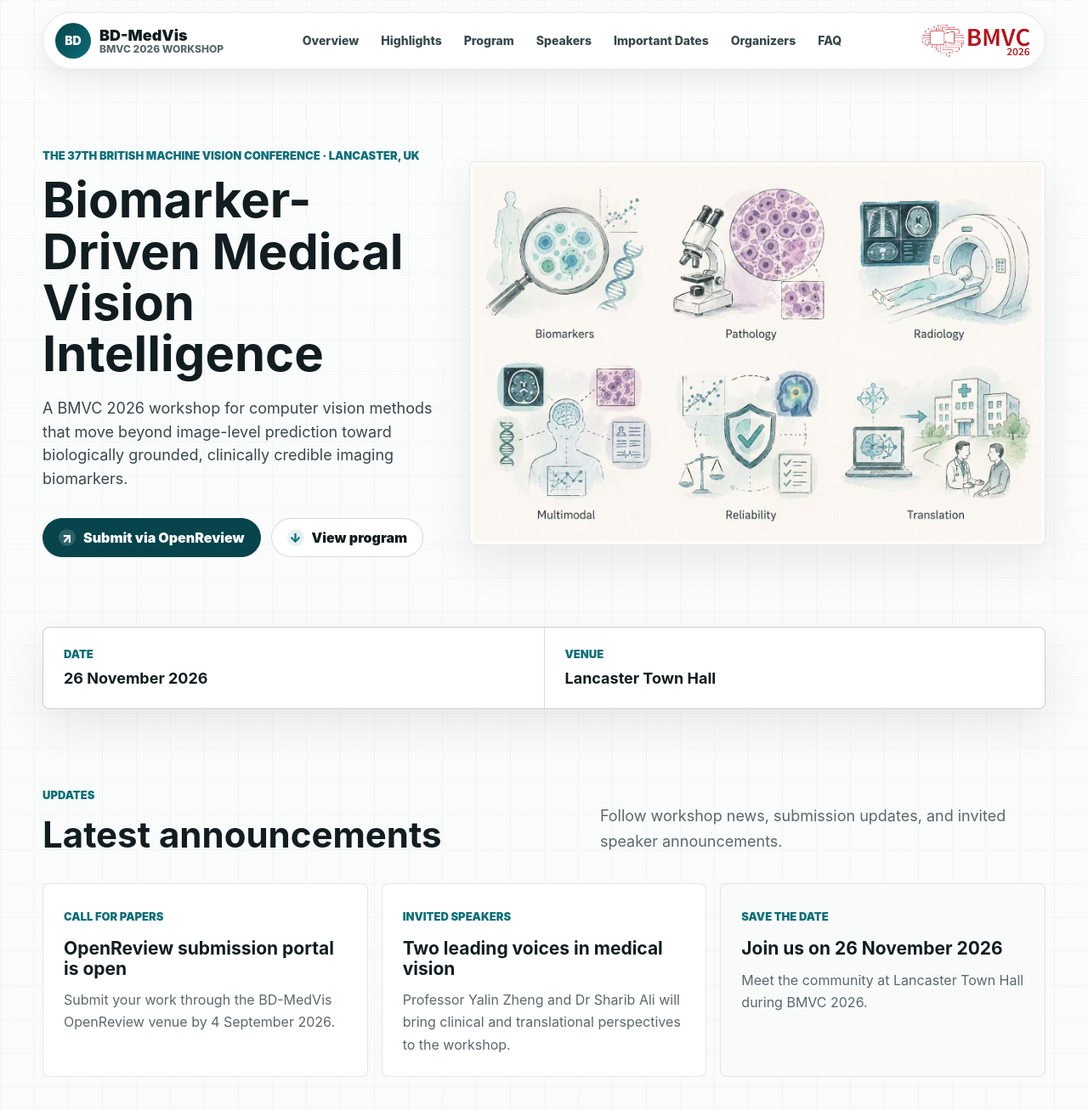
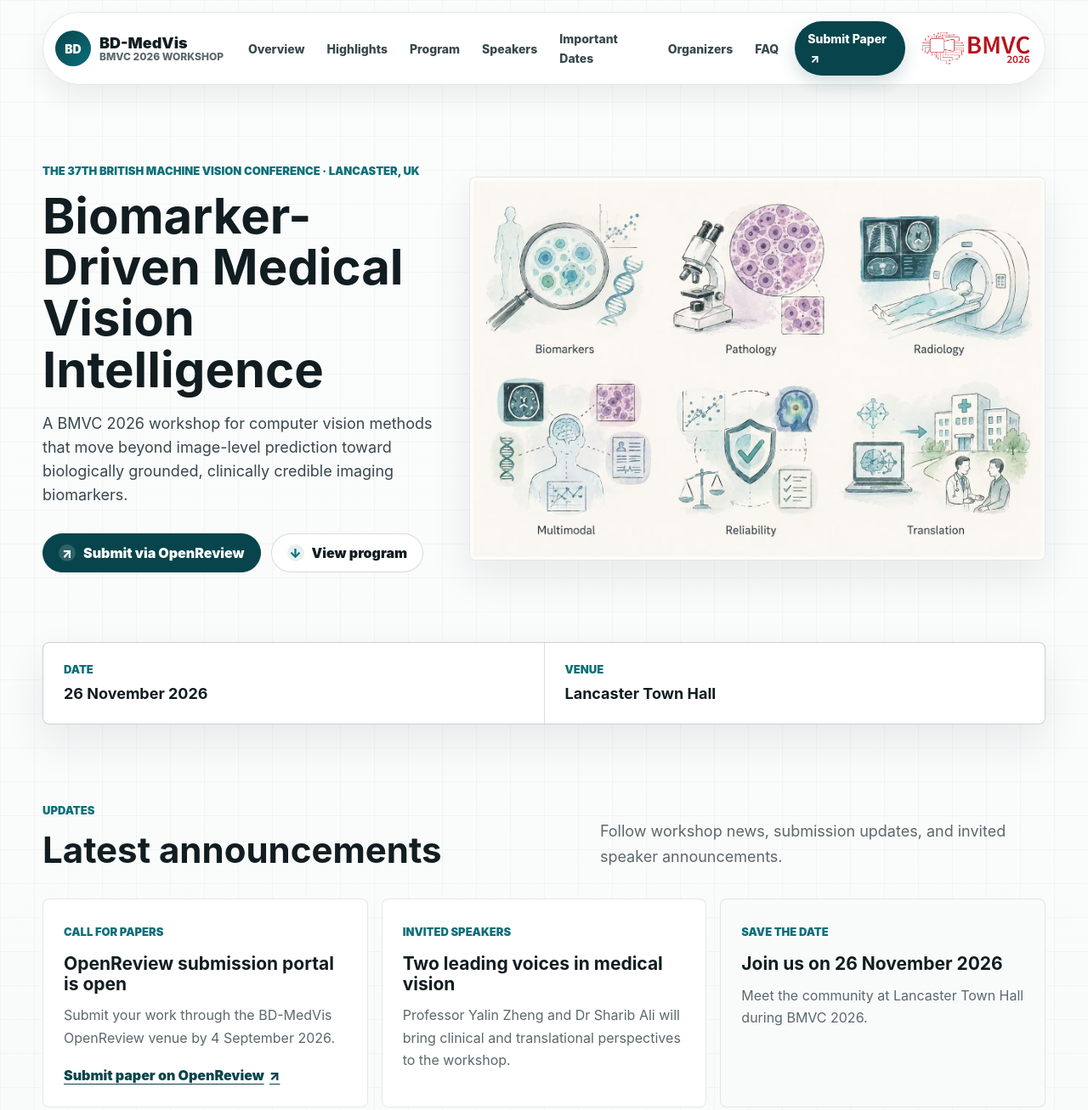
Before and after one commit to bmvc-bdmedvis/bmvc-bdmedvis.github.io, a plain HTML site: page index.html in a window 1280 px wide. Shown: the top 1307 px of the page at 85% size. Drawn offline with Linux system fonts and the light colour scheme.

Commit message:
Fix Pages deployment and highlight submissions

```diff
--- a/index.html
+++ b/index.html
@@ -15,7 +15,7 @@
     <meta property="og:image" content="assets/hero-front-page.jpg?v=20260714-original">
     <link rel="icon" href="assets/favicon.svg" type="image/svg+xml">
     <link rel="preload" href="assets/hero-front-page.jpg?v=20260714-original" as="image">
-    <link rel="stylesheet" href="styles.css?v=20260714-hero-original">
+    <link rel="stylesheet" href="styles.css?v=20260806-openreview">
   </head>
   <body>
     <a class="skip-link" href="#main">Skip to content</a>
@@ -44,6 +44,9 @@
           <a href="#submission">Important Dates</a>
           <a href="#organizers">Organizers</a>
           <a href="#faq">FAQ</a>
+          <a class="nav-submit" href="https://openreview.net/group?id=bmva.org/BMVC/2026/Workshop/BD-MedVis&amp;referrer=%5BHomepage%5D(%2F)#tab-recent-activity" target="_blank" rel="noreferrer">
+            Submit Paper <span aria-hidden="true">↗</span>
+          </a>
         </div>
         <a class="conference-logo" href="https://bmvc2026.bmva.org/" aria-label="BMVC 2026 main conference website">
           <img src="assets/bmvc-2026-logo.png" alt="BMVC 2026">
@@ -102,6 +105,7 @@
             <span class="news-label">Call for papers</span>
             <h3>OpenReview submission portal is open</h3>
             <p>Submit your work through the BD-MedVis OpenReview venue by 4 September 2026.</p>
+            <a class="news-action" href="https://openreview.net/group?id=bmva.org/BMVC/2026/Workshop/BD-MedVis&amp;referrer=%5BHomepage%5D(%2F)#tab-recent-activity" target="_blank" rel="noreferrer">Submit paper on OpenReview <span aria-hidden="true">↗</span></a>
           </article>
           <article class="news-card">
             <span class="news-label">Invited speakers</span>
--- a/script.js
+++ b/script.js
@@ -2,7 +2,7 @@ const header = document.querySelector("[data-header]");
 const navToggle = document.querySelector("[data-nav-toggle]");
 const navLinks = document.querySelector("[data-nav-links]");
 const progressBar = document.querySelector("[data-progress]");
-const navAnchors = [...document.querySelectorAll(".site-nav a")];
+const navAnchors = [...document.querySelectorAll('.site-nav a[href^="#"]')];
 const sections = navAnchors
   .map((anchor) => document.querySelector(anchor.getAttribute("href")))
   .filter(Boolean);
--- a/styles.css
+++ b/styles.css
@@ -182,6 +182,24 @@ button {
 .site-nav a.active {
   color: var(--teal-dark);
   background: rgba(11, 111, 121, 0.09);
+}
+
+.site-nav a.nav-submit {
+  margin-left: 4px;
+  padding-inline: 15px;
+  color: #fff;
+  background: var(--teal-dark);
+  box-shadow: 0 8px 20px rgba(7, 68, 76, 0.18);
+}
+
+.site-nav a.nav-submit:hover,
+.site-nav a.nav-submit.active {
+  color: #fff;
+  background: var(--teal);
+}
+
+.nav-submit span {
+  margin-left: 3px;
 }
 
 .conference-logo {
@@ -498,6 +516,22 @@ h3 {
 
 .news-card p {
   margin-top: 12px;
+}
+
+.news-action {
+  display: inline-flex;
+  align-items: center;
+  gap: 6px;
+  margin-top: 18px;
+  color: var(--teal-dark);
+  font-weight: 900;
+  text-decoration: underline;
+  text-decoration-thickness: 1px;
+  text-underline-offset: 4px;
+}
+
+.news-action:hover {
+  color: var(--teal);
 }
 
 .muted-card {
@@ -949,6 +983,12 @@ h3 {
     border-radius: 6px;
   }
 
+  .site-nav a.nav-submit {
+    margin: 4px 0 0;
+    padding: 13px 14px;
+    text-align: center;
+  }
+
   .conference-logo img {
     width: 116px;
   }
```
Also changed, not shown: .github/workflows/pages.yml.
